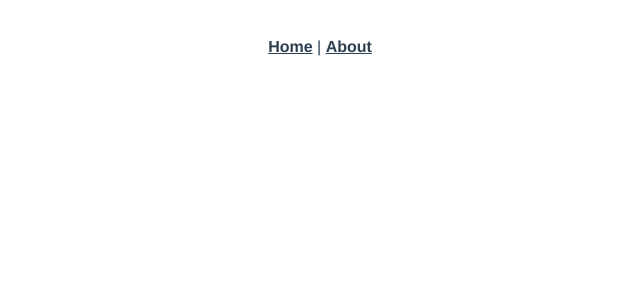
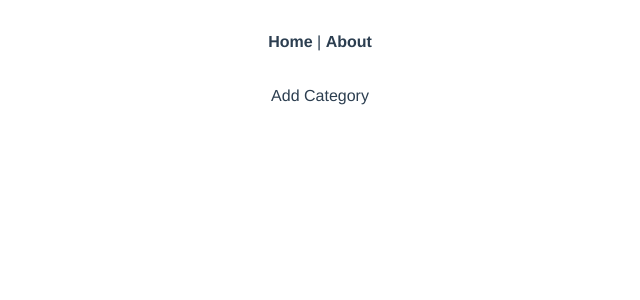
Before and after one commit to Bolaj/ecommerceapi-ui, a Vue app: page /admin/category/add in a window 1280 px wide. Before the commit this address had no page. Shown: the top 300 px of the page, without its empty margins (320-960 px from the left). Built offline with nearby package versions, Linux system fonts and the light colour scheme.

Commit message:
Added Category Component

```diff
--- a/public/index.html
+++ b/public/index.html
@@ -5,7 +5,13 @@
     <meta http-equiv="X-UA-Compatible" content="IE=edge">
     <meta name="viewport" content="width=device-width,initial-scale=1.0">
     <link rel="icon" href="<%= BASE_URL %>favicon.ico">
-    <title><%= htmlWebpackPlugin.options.title %></title>
+    <title>My Demo - Ecommerce API</title>
+    <!-- Bootstrap CSS -->
+    <link rel="stylesheet" href="https://maxcdn.bootstrapcdn.com/bootstrap/4.0.0/css/bootstrap.min.css" integrity="sha384-Gn5384xqQ1aoWXA+058RXPxPg6fy4IWvTNh0E263XmFcJlSAwiGgFAW/dAiS6JXm" crossorigin="anonymous">
+
+    <!-- Bootstrap Icons -->
+    <link rel="stylesheet" href="https://cdn.jsdelivr.net/npm/bootstrap-icons@1.3.0/font/bootstrap-icons.css">
+    <link rel="stylesheet" href="https://cdnjs.cloudflare.com/ajax/libs/font-awesome/4.7.0/css/font-awesome.min.css">
   </head>
   <body>
     <noscript>
@@ -13,5 +19,12 @@
     </noscript>
     <div id="app"></div>
     <!-- built files will be auto injected -->
+    <script type="module" src="https://unpkg.com/ionicons@5.2.3/dist/ionicons/ionicons.esm.js"></script>
+
+        <!-- Bootstrap JS Scripts -->
+        <script src="https://code.jquery.com/jquery-3.2.1.slim.min.js" integrity="sha384-KJ3o2DKtIkvYIK3UENzmM7KCkRr/rE9/Qpg6aAZGJwFDMVNA/GpGFF93hXpG5KkN" crossorigin="anonymous"></script>
+        <script src="https://cdnjs.cloudflare.com/ajax/libs/popper.js/1.12.9/umd/popper.min.js" integrity="sha384-ApNbgh9B+Y1QKtv3Rn7W3mgPxhU9K/ScQsAP7hUibX39j7fakFPskvXusvfa0b4Q" crossorigin="anonymous"></script>
+        <script src="https://maxcdn.bootstrapcdn.com/bootstrap/4.0.0/js/bootstrap.min.js" integrity="sha384-JZR6Spejh4U02d8jOt6vLEHfe/JQGiRRSQQxSfFWpi1MquVdAyjUar5+76PVCmYl" crossorigin="anonymous"></script>
+
   </body>
 </html>
--- a/src/router/index.js
+++ b/src/router/index.js
@@ -1,6 +1,7 @@
 import { createRouter, createWebHistory } from 'vue-router'
 import HomeView from '../views/HomeView.vue'
-
+import AboutView from '../views/AboutView.vue'
+import AddCategoryView from '../views/category/AddCategoryView.vue'
 const routes = [
   {
     path: '/',
@@ -10,10 +11,12 @@ const routes = [
   {
     path: '/about',
     name: 'about',
-    // route level code-splitting
-    // this generates a separate chunk (about.[hash].js) for this route
-    // which is lazy-loaded when the route is visited.
-    component: () => import(/* webpackChunkName: "about" */ '../views/AboutView.vue')
+    component: AboutView
+  },
+  {
+    path:'/admin/category/add',
+    name:'addCategory',
+    component: AddCategoryView
   }
 ]
 
--- /dev/null
+++ b/src/views/category/AddCategoryView.vue
@@ -0,0 +1,15 @@
+<template>
+    <div>
+       Add Category
+    </div>
+</template>
+<script>
+export default{
+    setup(){},
+};
+
+</script>
+
+<style>
+
+</style>
```
